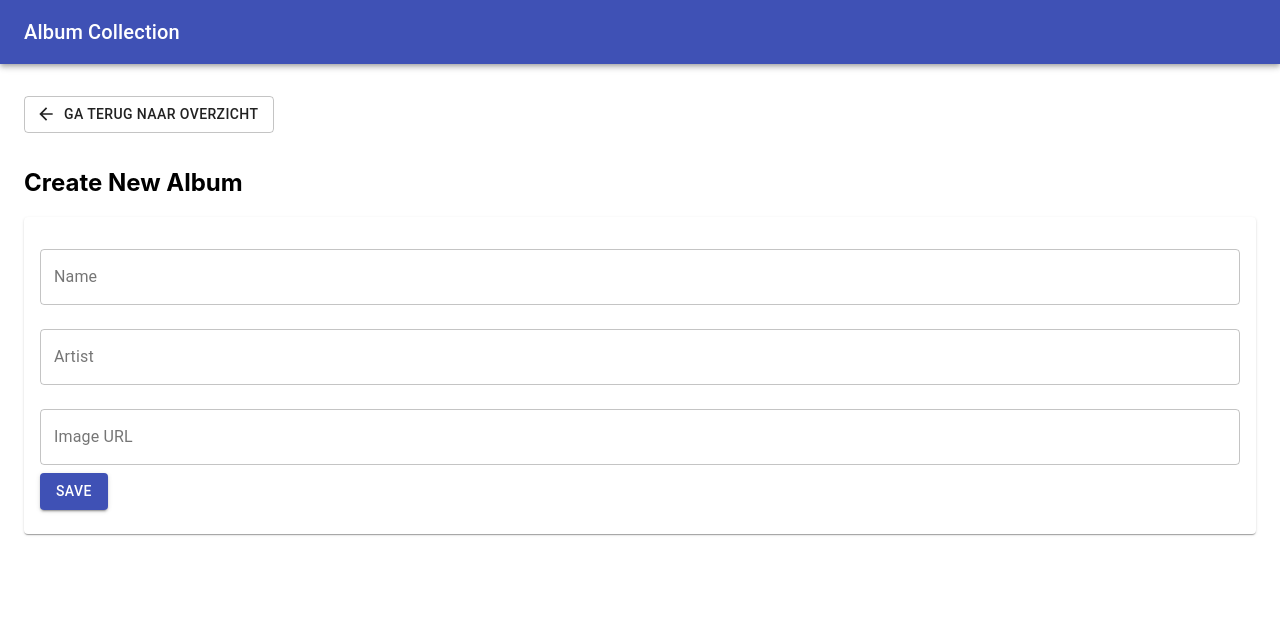
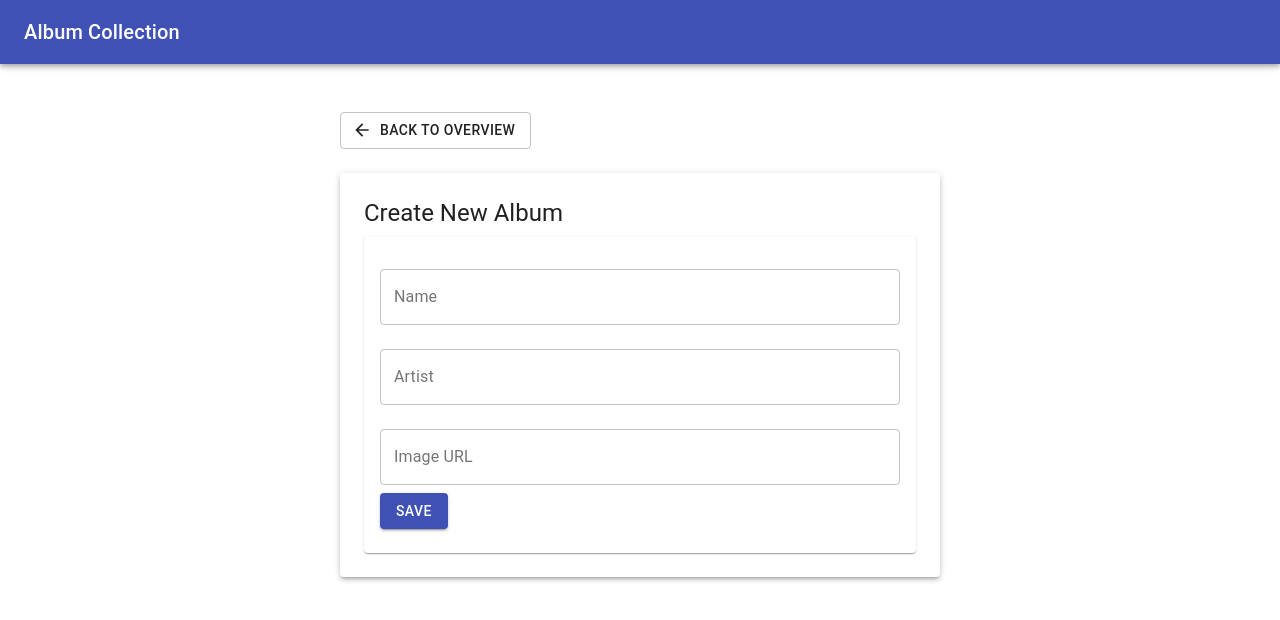
Before and after one commit to elderds16/album-frontend, a React (Create React App) app: page /new in a window 1280 px wide. Shown: the top 620 px of the page. Built offline with nearby package versions, Linux system fonts and the light colour scheme; no server answers.

Commit message:
Update CreateAlbum.js

```diff
--- a/src/components/CreateAlbum.js
+++ b/src/components/CreateAlbum.js
@@ -3,7 +3,7 @@ import { useNavigate, Link } from 'react-router-dom';
 import AlbumForm from './AlbumForm';
 import useCreateAlbum from '../hooks/useCreateAlbum';
 import useAlbums from '../hooks/useAlbums';
-import { Button } from '@material-ui/core';
+import { Button, Typography, Box, Paper } from '@material-ui/core';
 import ArrowBackIcon from '@material-ui/icons/ArrowBack';
 
 const CreateAlbum = () => {
@@ -21,7 +21,7 @@ const CreateAlbum = () => {
         );
 
         if (duplicate) {
-            setDuplicateError('Dit album bestaat al.');
+            setDuplicateError('This album already exists.');
             return;
         }
 
@@ -36,28 +36,41 @@ const CreateAlbum = () => {
     };
 
     return (
-        <div>
+        <Box maxWidth={600} mx="auto" mt={4} p={2}>
             <Button
                 component={Link}
                 to="/"
                 variant="outlined"
                 startIcon={<ArrowBackIcon />}
-                style={{ marginBottom: '1rem' }}
+                style={{ marginBottom: 24 }}
             >
-                Ga terug naar overzicht
+                Back to overview
             </Button>
 
-            <h2>Create New Album</h2>
+            <Paper elevation={3} style={{ padding: '24px' }}>
+                <Typography variant="h5" gutterBottom>
+                    Create New Album
+                </Typography>
 
-            {duplicateError && <p style={{ color: 'red' }}>{duplicateError}</p>}
-            {error && <p style={{ color: 'red' }}>{error}</p>}
+                {duplicateError && (
+                    <Typography color="error" gutterBottom>
+                        {duplicateError}
+                    </Typography>
+                )}
 
-            {(isSubmitting || isLoading) ? (
-                <p>Saving...</p>
-            ) : (
-                <AlbumForm onSubmit={handleSubmit} showSaveButton={true} />
-            )}
-        </div>
+                {error && (
+                    <Typography color="error" gutterBottom>
+                        {error}
+                    </Typography>
+                )}
+
+                {(isSubmitting || isLoading) ? (
+                    <Typography>Saving...</Typography>
+                ) : (
+                    <AlbumForm onSubmit={handleSubmit} showSaveButton={true} />
+                )}
+            </Paper>
+        </Box>
     );
 };
 
```
